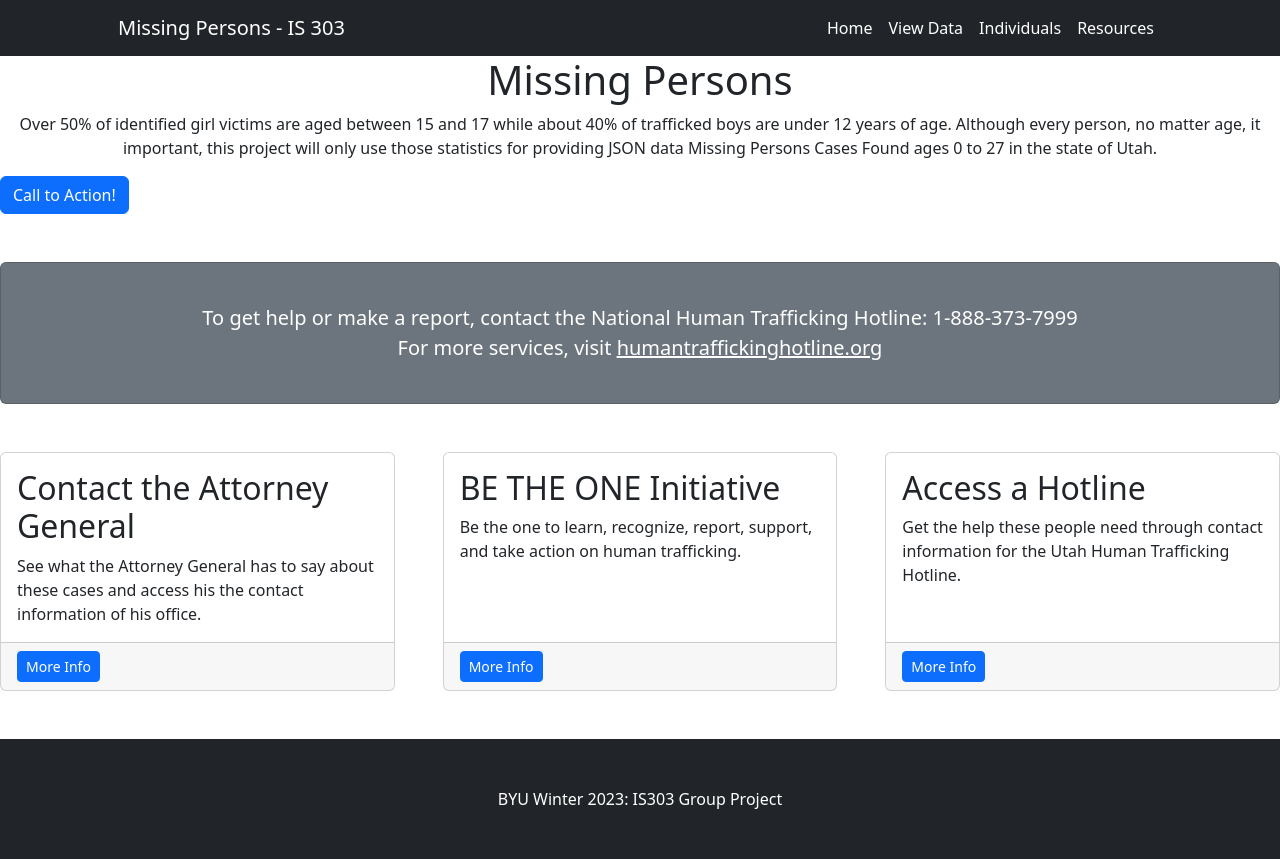
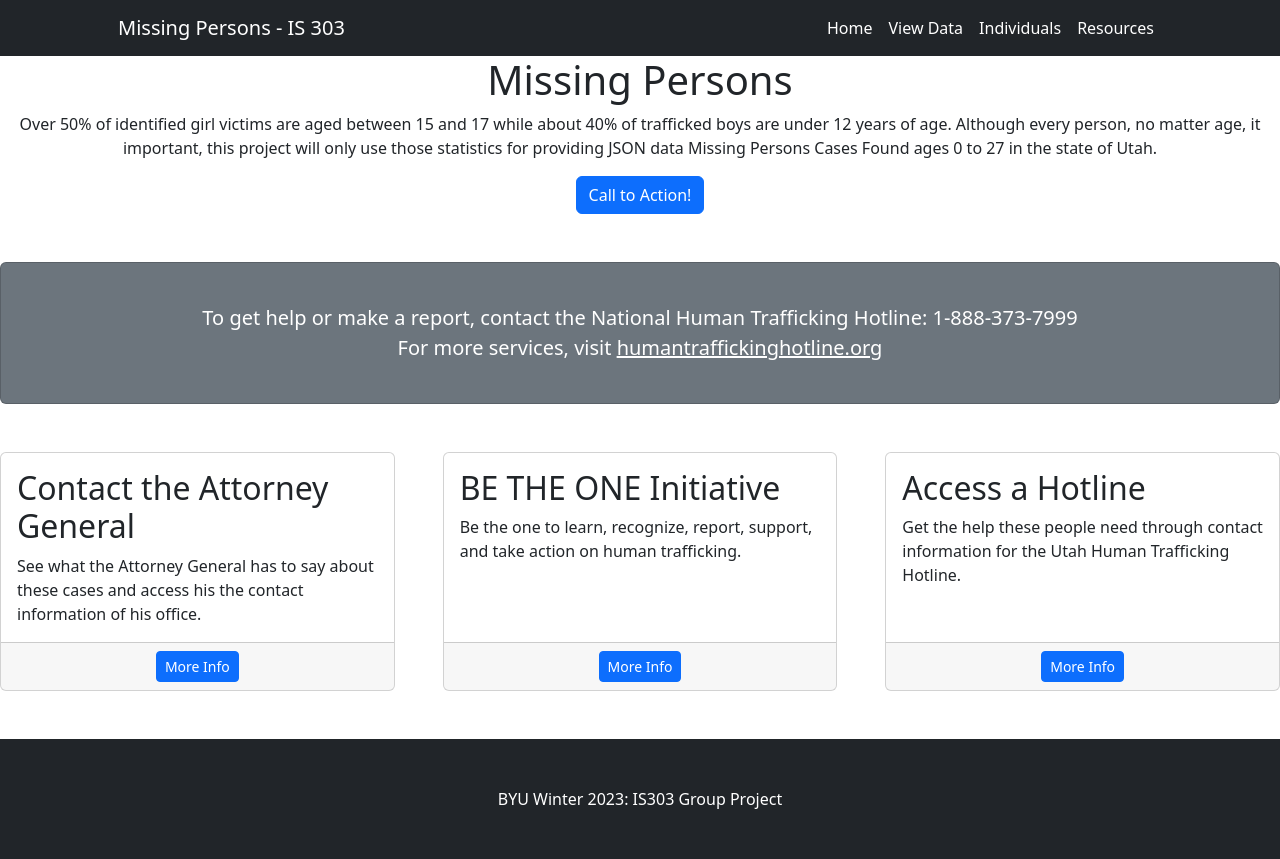
Before and after one commit to len10188/missingPersonsGroup, a Django app: page / in a window 1280 px wide. Run offline with Django 4.2, Linux system fonts and the light colour scheme; some libraries are stand-ins or nearby versions.

Commit message:
centered buttons

```diff
--- a/missingPersonsGroup/templates/landingPage/index.html
+++ b/missingPersonsGroup/templates/landingPage/index.html
@@ -10,7 +10,9 @@
                 <!-- style="width:38%"-->
                 <h1 class="font-weight-light" style="text-align:center;">Missing Persons</h1>
                 <p style="text-align:center;">Over 50% of identified girl victims are aged between 15 and 17 while about 40% of trafficked boys are under 12 years of age. Although every person, no matter age, it important, this project will only use those statistics for providing JSON data Missing Persons Cases Found ages 0 to 27 in the state of Utah.</p>
-                 <a class="btn btn-primary" href="/database">Call to Action!</a>
+                <div style="text-align:center;">
+                    <a class="btn btn-primary" href="/database">Call to Action!</a>
+                </div>
             </div>
             <!-- Call to Action-->
             <div class="card text-white bg-secondary my-5 py-4 text-center">
@@ -27,7 +29,7 @@
                             <h2 class="card-title">Contact the Attorney General</h2>
                             <p class="card-text">See what the Attorney General has to say about these cases and access his the contact information of his office.</p>
                         </div>
-                        <div class="card-footer"><a class="btn btn-primary btn-sm" href="https://attorneygeneral.utah.gov/initiatives/human-trafficking/" target="_blank">More Info</a></div>
+                        <div class="card-footer" style="text-align:center;"><a class="btn btn-primary btn-sm" href="https://attorneygeneral.utah.gov/initiatives/human-trafficking/" target="_blank">More Info</a></div>
                     </div>
                 </div>
                 <div class="col-md-4 mb-5">
@@ -36,7 +38,7 @@
                             <h2 class="card-title">BE THE ONE Initiative</h2>
                             <p class="card-text">Be the one to learn, recognize, report, support, and take action on human trafficking.</p>
                         </div>
-                        <div class="card-footer"><a class="btn btn-primary btn-sm" href="https://www.rideuta.com/news/2021/01/Human-Trafficking#:~:text=BE%20THE%20ONE%20to%20SUPPORT%20victims%20of%20human%20trafficking.&text=victims%20to%20services%3A-,Contact%20the%20National%20Human%20Trafficking%20Hotline%20at%20888%2D373%2D7888,%40aau%2Dslc.org%20" target = "_blank">More Info</a></div>
+                        <div class="card-footer" style="text-align:center;"><a class="btn btn-primary btn-sm" href="https://www.rideuta.com/news/2021/01/Human-Trafficking#:~:text=BE%20THE%20ONE%20to%20SUPPORT%20victims%20of%20human%20trafficking.&text=victims%20to%20services%3A-,Contact%20the%20National%20Human%20Trafficking%20Hotline%20at%20888%2D373%2D7888,%40aau%2Dslc.org%20" target = "_blank">More Info</a></div>
                     </div>
                 </div>
                 <div class="col-md-4 mb-5">
@@ -45,7 +47,7 @@
                             <h2 class="card-title">Access a Hotline</h2>
                             <p class="card-text">Get the help these people need through contact information for the Utah Human Trafficking Hotline.</p>
                         </div>
-                        <div class="card-footer"><a class="btn btn-primary btn-sm" href="https://humantraffickinghotline.org/en/statistics/utah" target="_blank">More Info</a></div>
+                        <div class="card-footer" style="text-align:center;"><a class="btn btn-primary btn-sm" href="https://humantraffickinghotline.org/en/statistics/utah" target="_blank">More Info</a></div>
                     </div>
                 </div>
             </div>
```
Also changed, not shown: missingPersonsGroup/static/css/styles.css.
